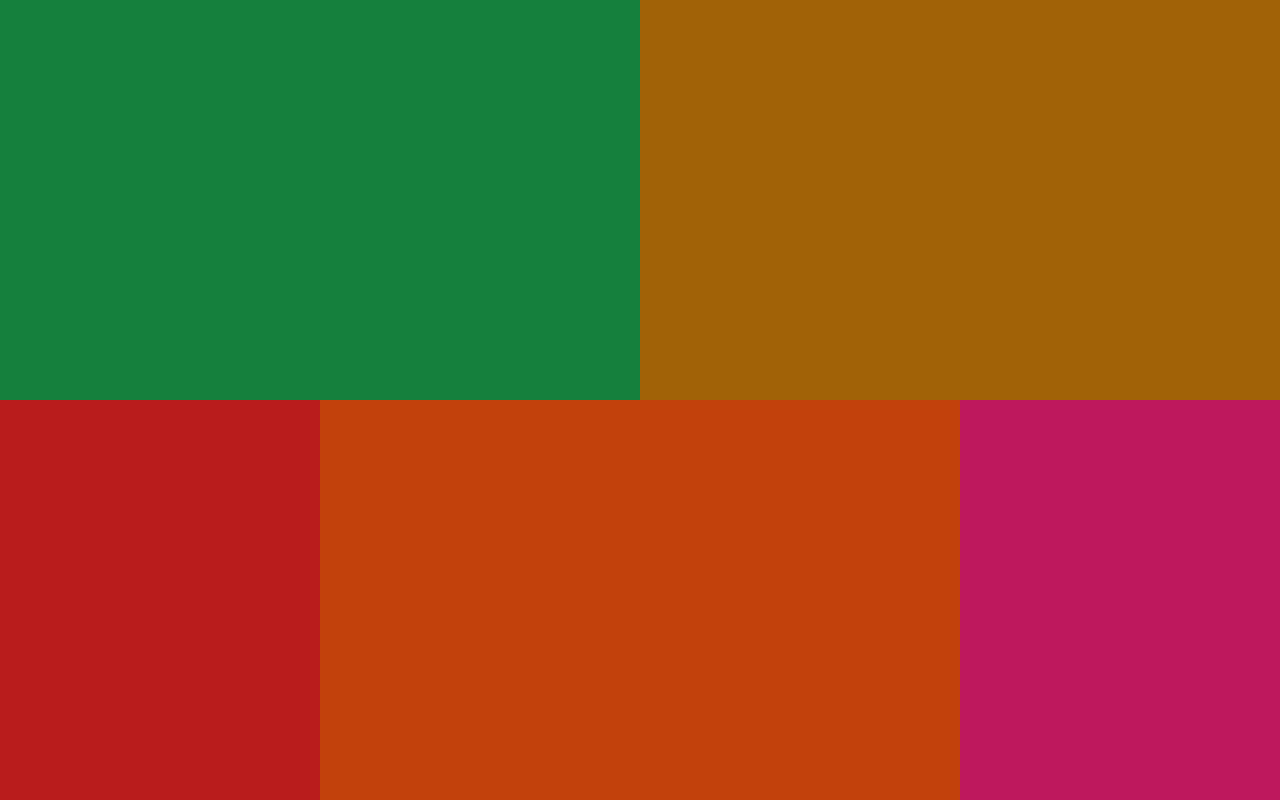
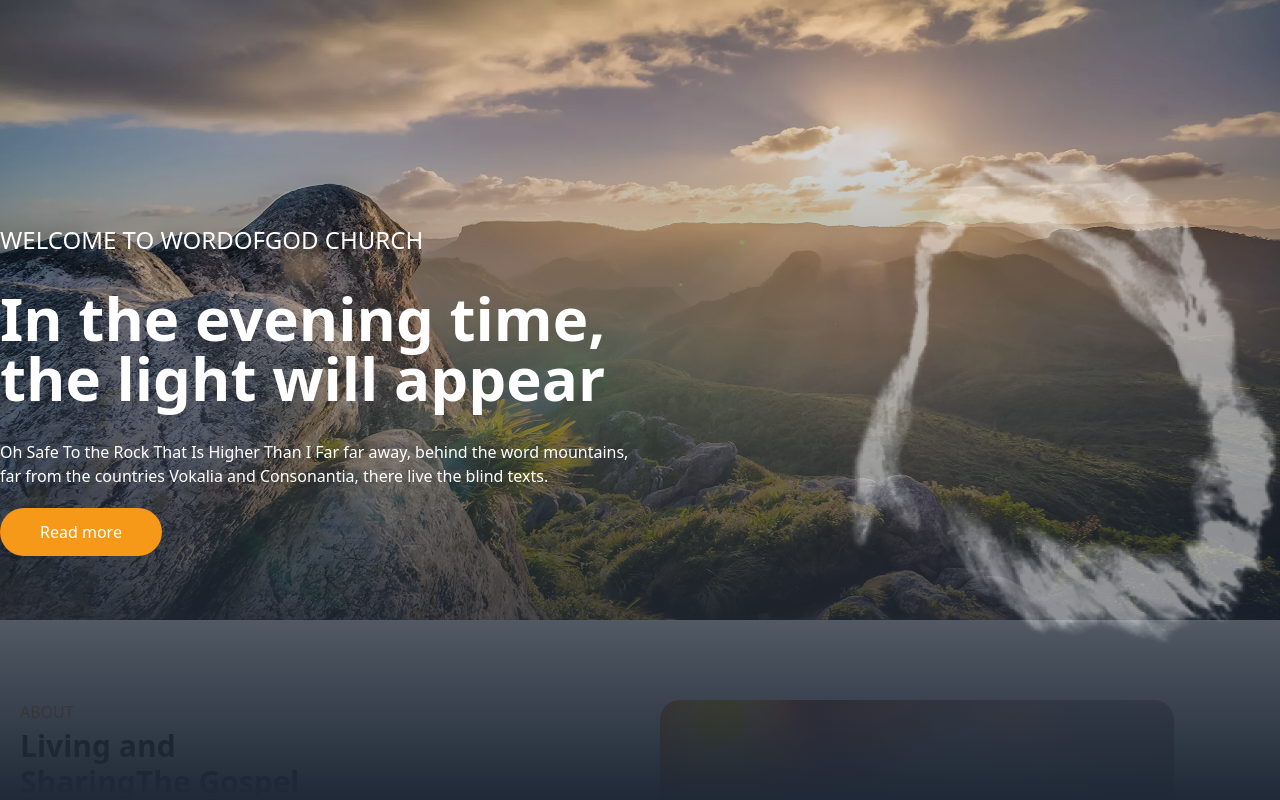
Before and after one commit to rosairekota/wordofgod-site, a Next.js app: page / in a window 1280 px wide. Shown: the top 800 px of the page. Built offline with nearby package versions, Linux system fonts and the light colour scheme.

Commit message:
feat: include any sections

```diff
--- a/pages/index.tsx
+++ b/pages/index.tsx
@@ -1,19 +1,28 @@
-import Head from 'next/head'
-import Image from 'next/image'
-import styles from '../styles/Home.module.css'
+import Head from "next/head";
+import Image from "next/image";
+import React from "react";
+import {Banner} from "@/components/Banner";
+import { Navbar } from "@/layouts/Navbar";
+import About from "@/components/About";
+import Journal from "@/components/Journal";
+import Vision from "@/components/Vision";
 
-export default function Home() {
-    return (
-        <div className="h-screen">
-            <div className="flex w-screen h-1/2">
-                <div className="w-1/2  h-full bg bg-green-700"/>
-                <div className="w-1/2  h-full bg bg-yellow-700"/>
-            </div>
-            <div className="flex  h-1/2">
-                <div className="w-1/3 h-full bg-red-700"/>
-                <div className="w-2/3  h-full bg bg-orange-700"/>
-                <div className="w-1/3  h-full bg bg-pink-700"/>
-            </div>
-        </div>
-    )
+type Props = {
+  imageUrl: ImageUrl;
+  imageAlt: string;
+  title: string;
+  message: string;
+};
+type ImageUrl = {
+  src: string;
+};
+export default function Home({ imageUrl, imageAlt, title, message }: Props) {
+  return (
+    <div>
+      <Banner/>
+      <About/>
+      <Journal/>
+      <Vision/>
+    </div>
+  );
 }
```
